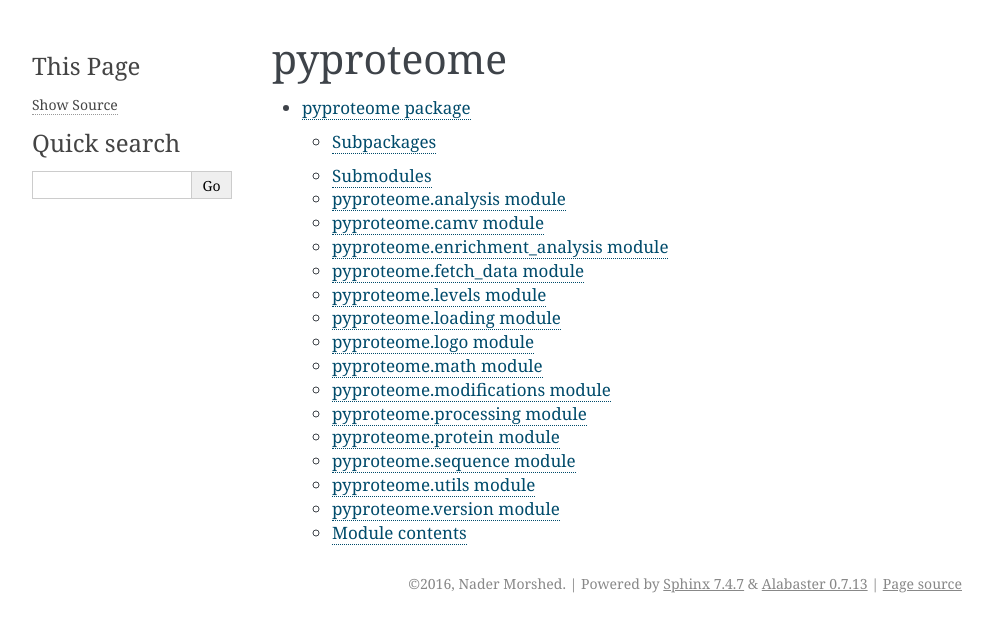
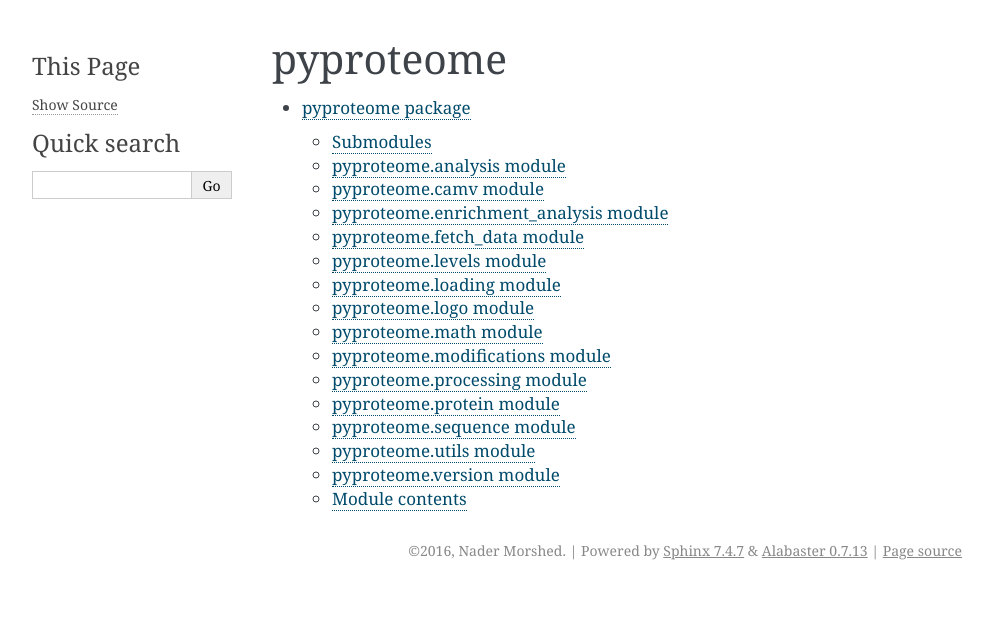
Before and after one commit to white-lab/pyproteome, a Sphinx documentation site: the page built from docs/modules.rst, in a window 1280 px wide. Shown: the top 632 px of the page, without its empty margins (148-1140 px from the left). Built offline with Sphinx 7.4.7, drawn with Linux system fonts in a browser that asks for light colours.

Commit message:
Removed .tests subpackage

```diff
--- a/docs/pyproteome.rst
+++ b/docs/pyproteome.rst
@@ -1,12 +1,5 @@
 pyproteome package
 ==================
-
-Subpackages
------------
-
-.. toctree::
-
-    pyproteome.tests
 
 Submodules
 ----------
```
